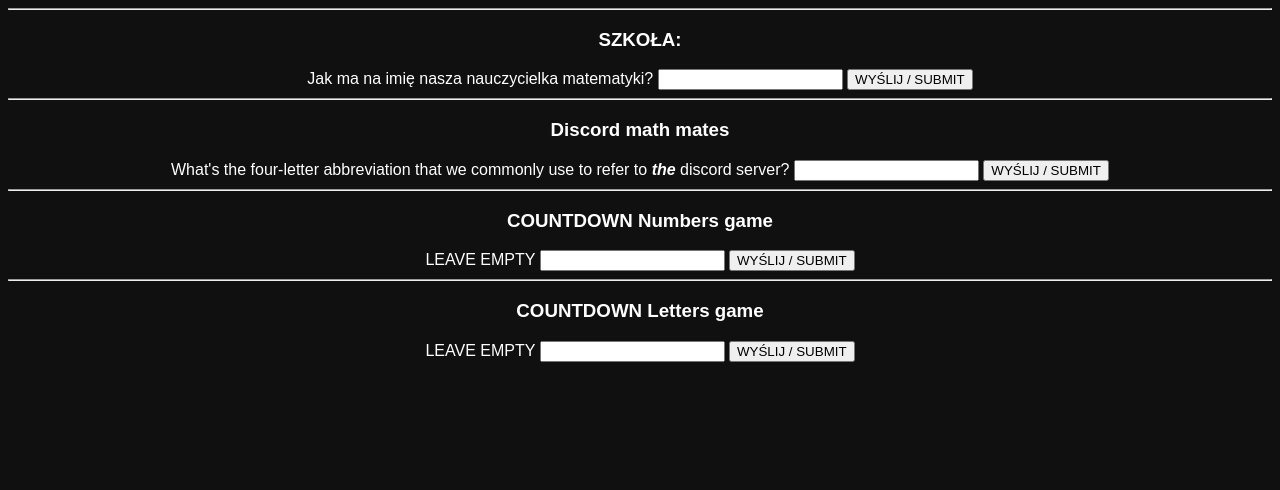
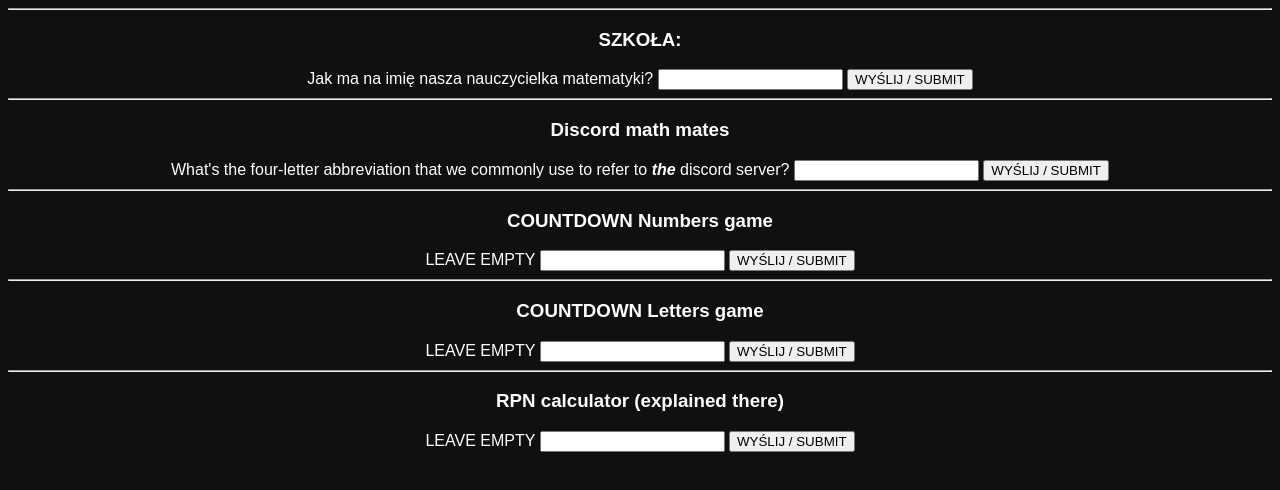
Before and after one commit to pierogiauspolen/pierogiauspolen.github.io, a plain HTML site: page index.html in a window 1280 px wide. Drawn offline with Linux system fonts and the light colour scheme.

Commit message:
Update index.html
added rpn

```diff
--- a/index.html
+++ b/index.html
@@ -24,16 +24,23 @@
     <div>
       <hr>
       <h3>COUNTDOWN Numbers game</h3>
-      <label for="countdown">LEAVE EMPTY</label>
-      <input id="countdown">
-      <button onclick="S('countdown','','numbersgame.html')" >WYŚLIJ / SUBMIT</button>
+      <label for="countdownN">LEAVE EMPTY</label>
+      <input id="countdownN">
+      <button onclick="S('countdownN','','numbersgame.html')" >WYŚLIJ / SUBMIT</button>
     </div>
     <div>
       <hr>
       <h3>COUNTDOWN Letters game</h3>
-      <label for="countdown">LEAVE EMPTY</label>
-      <input id="countdown">
-      <button onclick="S('countdown','','lettersgame.html')" >WYŚLIJ / SUBMIT</button>
+      <label for="countdownL">LEAVE EMPTY</label>
+      <input id="countdownL">
+      <button onclick="S('countdownL','','lettersgame.html')" >WYŚLIJ / SUBMIT</button>
+    </div>
+    <div>
+      <hr>
+      <h3>RPN calculator (explained there)</h3>
+      <label for="rpn">LEAVE EMPTY</label>
+      <input id="rpn">
+      <button onclick="S('rpn','','lettersgame.html')" >WYŚLIJ / SUBMIT</button>
     </div>
   </body>
 </html>
```
